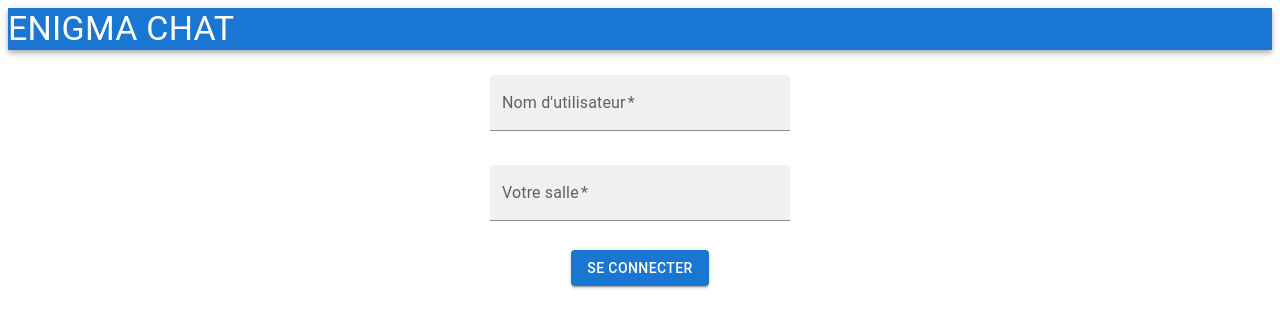
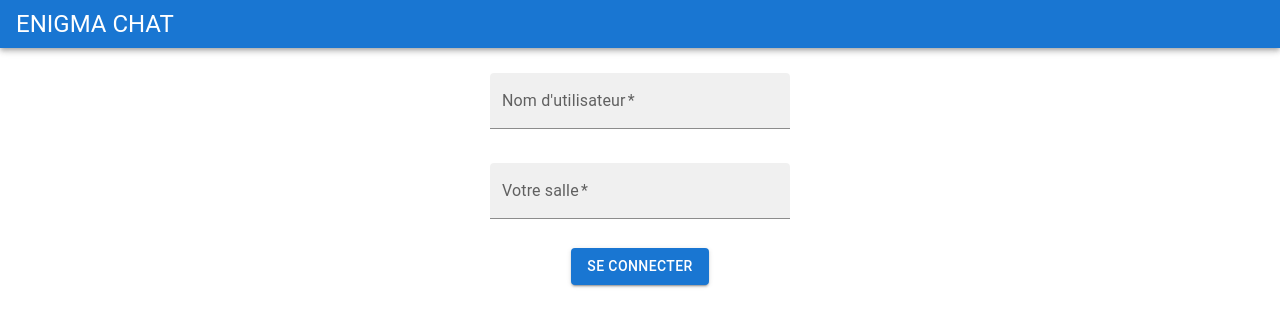
Before and after one commit to JovaanB/Enigma-chat, a React (Create React App) app: page / in a window 1280 px wide. Shown: the top 328 px of the page. Built offline with nearby package versions, Linux system fonts and the light colour scheme.

Commit message:
Change header && body margin

```diff
--- /dev/null
+++ b/src/App.css
@@ -0,0 +1,4 @@
+body {
+    margin: 0;
+    padding: 0;
+}
--- a/src/App.js
+++ b/src/App.js
@@ -1,5 +1,7 @@
 import React from "react";
 import { BrowserRouter as Router, Route } from "react-router-dom";
+
+import "./App.css";
 
 import Join from "./components/Join";
 import Chat from "./components/Chat";
--- a/src/components/common/Header/index.js
+++ b/src/components/common/Header/index.js
@@ -4,7 +4,9 @@ import React from "react";
 const Header = () => {
     return (
         <AppBar position="static">
-            <Typography variant="h4">ENIGMA CHAT</Typography>
+            <Typography marginX={2} marginY={1} variant="h5">
+                ENIGMA CHAT
+            </Typography>
         </AppBar>
     );
 };
```
